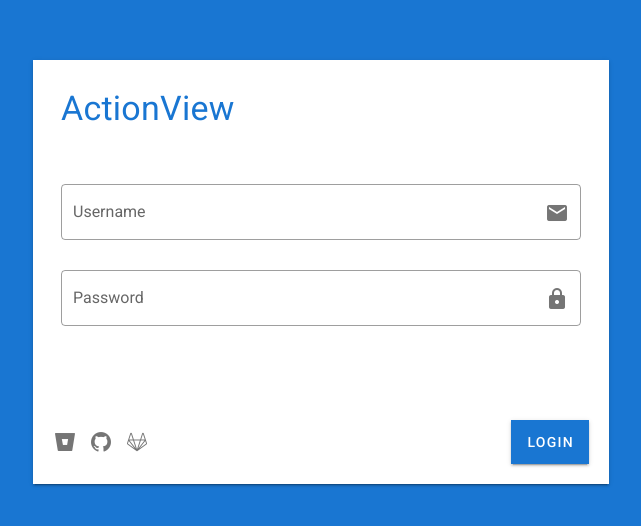
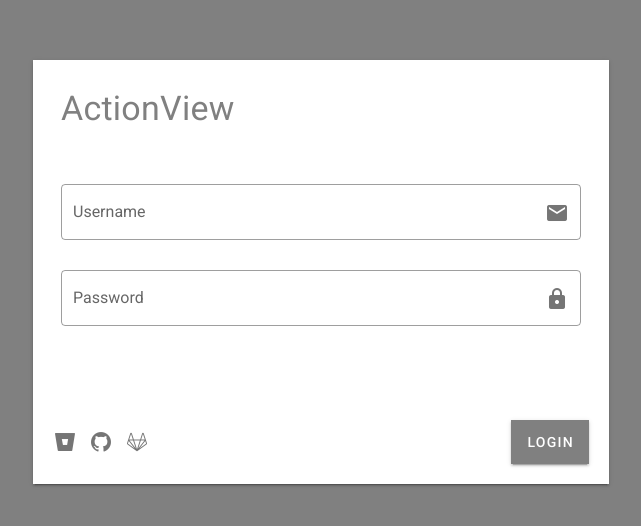
Before and after one commit to craftslab/actionview, a Vue app: page /#/auth/login in a window 1280 px wide. Shown: the part 128-654 px from the top of the page, without its empty margins (319-960 px from the left). Built offline with nearby package versions, Linux system fonts and the light colour scheme.

Commit message:
Update theme and layout

```diff
--- a/src/components/AppDrawer.vue
+++ b/src/components/AppDrawer.vue
@@ -137,7 +137,7 @@ export default {
   data() {
     return {
       mini: false,
-      drawerWidth: 256,
+      drawerWidth: 192,
       drawer: true,
       scrollSettings: {
         maxScrollbarLength: 160
@@ -157,7 +157,7 @@ export default {
 
   methods: {
     handleDrawerCollapse() {
-      this.drawerWidth = this.drawerWidth === 256 ? 64 : 256
+      this.drawerWidth = this.drawerWidth === 192 ? 64 : 192
     },
     toggleDrawer() {
       this.drawer = !this.drawer
--- a/src/plugins/vuetify.js
+++ b/src/plugins/vuetify.js
@@ -16,10 +16,12 @@ export default new Vuetify({
     },
     themes: {
       light: {
-        error: '#FF5252',
-        info: '#2196F3',
-        success: '#4CAF50',
-        warning: '#FFC107'
+        primary: '#808080',
+        error: '#000000',
+        info: '#000000',
+        success: '#000000',
+        warning: '#000000'
+
       }
     }
   }
```
